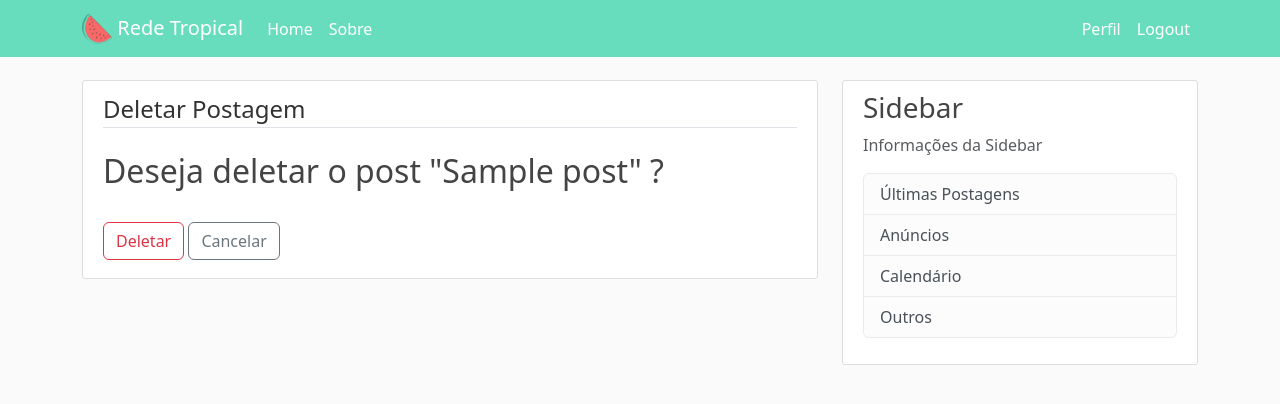
After one commit to OtavioSerafim/Rede-tropical, a Django app: page /post/1/delete/ in a window 1280 px wide. The commit adds this page. Shown: the top 404 px of the page. Run offline with Django 5.2, Linux system fonts and the light colour scheme; a user stored in the database is signed in; tables that the repository leaves empty hold one stand-in row (values such as "Sample post").

Commit message:
Criação das páginas de editar e excluir posts, correções no registro e criação de perfil

```diff
--- a/BlogApp/models.py
+++ b/BlogApp/models.py
@@ -1,6 +1,7 @@
 from django.db import models
 from django.utils import timezone
 from django.contrib.auth.models import User
+from django.urls import reverse
 
 #Modelo para salvar os Post na database
 class Post(models.Model):
@@ -12,5 +13,8 @@ class Post(models.Model):
     def __str__(self):
         return self.titulo
 
+    def get_absolute_url(self):
+        return reverse('post-detail', kwargs ={'pk':self.pk})
+
 class Teste(models.Model):
     nome = models.CharField(max_length=64)
--- a/BlogApp/templates/BlogApp/base.html
+++ b/BlogApp/templates/BlogApp/base.html
@@ -32,7 +32,7 @@
                 <a class="nav-item nav-link" href="{% url "Blog-Home" %}">Home</a>
                 <a class="nav-item nav-link" href="{% url "Blog-About" %}">Sobre</a>
               </div>
-              <!-- Navbar Right Side-->
+              <!-- Direita da Navbar-->
               <div class="navbar-nav navbar-right">
                 {% if user.is_authenticated %}
                   <a class="nav-item nav-link" href="{% url "profile" %}">Perfil</a>
@@ -66,13 +66,14 @@
               <h3>Sidebar</h3>
               <p class='text-muted'>Informações da Sidebar
                 <ul class="list-group">
-                  <li class="list-group-item list-group-item-light">Últimas Postagens</li>
+                  <a class="list-group-item list-group-item-light" href="#">Últimas Postagens</a>
                   <li class="list-group-item list-group-item-light">Anúncios</li>
                   <li class="list-group-item list-group-item-light">Calendário</li>
                   <li class="list-group-item list-group-item-light">Outros</li>
                 </ul>
               </p>
             </div>
+
           </div>
         </div>
       </main>
--- /dev/null
+++ b/BlogApp/templates/BlogApp/post_confirm_delete.html
@@ -0,0 +1,18 @@
+{% extends "BlogApp/base.html" %}
+{% block content %}
+    <div class="content-section">
+        <form method="POST">
+            {% csrf_token %}
+            <fieldset class ="form-group">
+                <legend class ="border-bottom mb-4" >Deletar Postagem</legend>
+                <h2>Deseja deletar o post "{{object.titulo}}" ?</h2>
+            </fieldset>
+            <div class="form-group mt-4 mb-2">
+
+                <button class="btn btn-outline-danger" type="submit">Deletar</button>
+                <a class="btn btn-outline-secondary" href="{% url "post-detail" object.id %}" >Cancelar</a>
+
+            </div>
+        </form>
+    </div>
+{% endblock content %}
--- a/BlogApp/templates/BlogApp/post_form.html
+++ b/BlogApp/templates/BlogApp/post_form.html
@@ -5,11 +5,11 @@
         <form method="POST">
             {% csrf_token %}
             <fieldset class ="form-group">
-                <legend class ="border-bottom mb-4" >Fazer uma Postagem</legend>
+                <legend class ="border-bottom mb-4" >Editar Postagem</legend>
                 {{form|crispy}}
             </fieldset>
             <div class="form-group mt-4 mb-2">
-                <button class="btn btn-outline-info" type="submit">Postar</button>
+                <button class="btn btn-outline-info" type="submit">Editar</button>
             </div>
         </form>
     </div>
--- a/BlogApp/urls.py
+++ b/BlogApp/urls.py
@@ -1,6 +1,6 @@
 from django.urls import path
 from . import views
-from .views import PostDetailView, PostCreateView
+from .views import PostDetailView, PostUpdateView, PostDeleteView
 
 urlpatterns = [
     #Define a URL padrão do site como o diretório Home do arquivo views
@@ -10,7 +10,13 @@ urlpatterns = [
     path('post/<int:pk>/', PostDetailView.as_view(), name='post-detail'),
 
     #Cria o caminho para a página de criar Posts
-    path('post/new/', PostCreateView.as_view(), name='post-create'),
+    #path('post/new/', PostCreateView.as_view(), name='post-create'),
+
+    #Cria o caminho para a página de atualização de Posts
+    path('post/<int:pk>/update/', PostUpdateView.as_view(), name='post-update'),
+
+    #Cria o caminho para a página de excluir Post
+    path('post/<int:pk>/delete/', PostDeleteView.as_view(), name='post-delete'),
 
     #Define o URL da página about do arquivo views
     path('about/', views.about, name= 'Blog-About'),
--- a/BlogApp/views.py
+++ b/BlogApp/views.py
@@ -1,21 +1,21 @@
 from django.shortcuts import render, redirect
 from django.contrib import messages
-from django.views.generic import DetailView, CreateView
+from django.views.generic import DetailView, UpdateView, DeleteView
+from django.contrib.auth.mixins import LoginRequiredMixin, UserPassesTestMixin
 from .models import Post
 from .forms import PostCreateForm
 
+
 #Cria a função que recebe os dados do post e chama a página home.html dentro da pasta template utilizando dos dados dos Posts presentes no banco da dados
 def home(request):
-    #Estruturas necessárias para criar um Post pelo Home
     if request.method == "POST":
         form = PostCreateForm(request.POST)
-        #Se ele for válido, salva o post e recarrega a página
         if form.is_valid():
             post = form.save(commit=False)
             post.autor = request.user
             post.save()
             messages.success(request, f'Postado!')
-            return redirect('Blog-Home')
+            return redirect('post-detail', pk=post.pk)
     else:
         form = PostCreateForm()
 
@@ -26,14 +26,44 @@ def home(request):
 
     return render(request, 'BlogApp/home.html', context)
 
+#Cria a função para receber o request do usuário e chama a página about.html dentro da pasta template
+def about(request):
+    return render(request, 'BlogApp/about.html', {'title': 'About'})
 
+#Gera a view de um post isolado
 class PostDetailView(DetailView):
     model = Post
 
-class PostCreateView(CreateView):
+
+# class PostCreateView(CreateView):
+#     model = Post
+#     fields = ['titulo', 'conteudo']
+
+
+#Cria a view de edição de Post
+class PostUpdateView(LoginRequiredMixin, UserPassesTestMixin, UpdateView):
     model = Post
     fields = ['titulo', 'conteudo']
 
-#Cria a função para receber o request do usuário e chama a página about.html dentro da pasta template
-def about(request):
-    return render(request, 'BlogApp/about.html', {'title': 'About'})
+    def form_valid(self, form):
+        form.instance.autor = self.request.user
+        return super().form_valid(form)
+
+    def test_func(self):
+        post = self.get_object()
+        if self.request.user == post.autor:
+            return True
+        return False
+
+
+#Cria a view de exclusão de Post
+class PostDeleteView(LoginRequiredMixin, UserPassesTestMixin, DeleteView):
+    model = Post
+    success_url = '/'
+
+
+    def test_func(self):
+        post = self.get_object()
+        if self.request.user == post.autor:
+            return True
+        return False
--- a/users/models.py
+++ b/users/models.py
@@ -14,8 +14,8 @@ class Profile(models.Model):
         return f'{self.user.username} Profile'
 
     #função para redimensionar a imagem salva em uma menor 300x300
-    def save(self):
-        super().save()
+    def save(self, *args, **kwargs):
+        super().save(*args, **kwargs)
 
         img = Image.open(self.image.path)
 
--- a/users/views.py
+++ b/users/views.py
@@ -31,8 +31,9 @@ def profile(request):
         p_form = ProfileUpdateForm(request.POST, request.FILES, instance=request.user.profile)
 
         #salva as alterações caso as mesmas sejam válidas
-        if u_form.is_valid() and p_form.is_valid():
+        if u_form.is_valid():
             u_form.save()
+        if p_form.is_valid():
             p_form.save()
             messages.success(request, f'A conta foi atualizada com sucesso!')
             return redirect('profile')
```
Also changed, not shown: BlogApp/forms.py (+0 -7 lines), BlogApp/templates/BlogApp/post_detail.html (+13 -2 lines).
